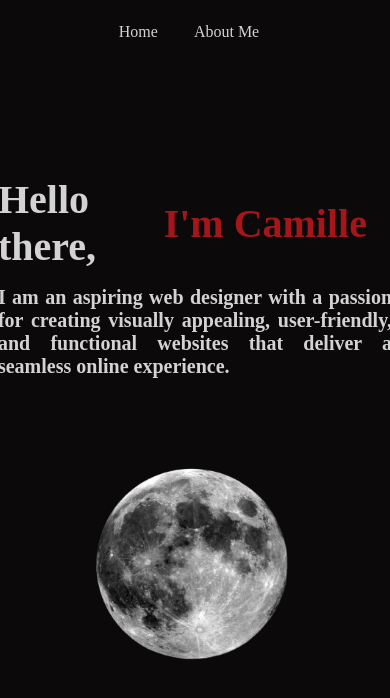
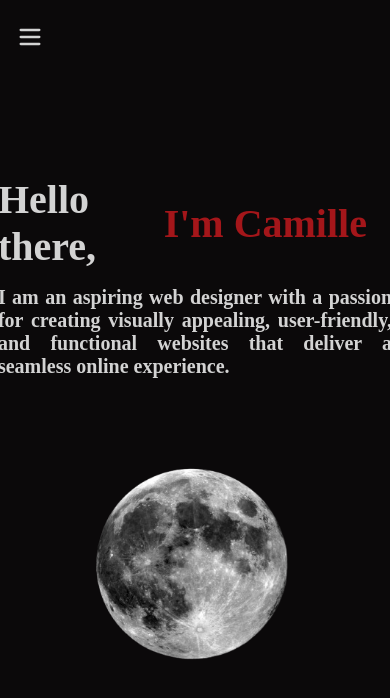
Before and after one commit to camiedump/first-project, a React (Vite) app: page / in a window 390 px wide. Shown: the top 698 px of the page. Built offline with nearby package versions, Linux system fonts and the light colour scheme.

Commit message:
responsive nav

```diff
--- a/package.json
+++ b/package.json
@@ -10,6 +10,7 @@
     "preview": "vite preview"
   },
   "dependencies": {
+    "lucide-react": "^0.477.0",
     "react": "^18.3.1",
     "react-dom": "^18.3.1",
     "react-router-dom": "^7.1.5"
--- a/src/components/Hero.jsx
+++ b/src/components/Hero.jsx
@@ -4,7 +4,6 @@ import myimage from "../assets/moon.png";
 export default function Hero(){
   return(
    <>
-   <section id='home'>
     <div className='details-container'>
     <div className='des'>
       <h1> Hello there, <span class='wave-effect'>I'm Camille</span></h1>
@@ -17,11 +16,8 @@ export default function Hero(){
       <img src={myimage} alt="" />
     </div>
    </div>
-   </section>
 
-   <section id='about-me'>
 
-   </section>
 
    </>
 
--- a/src/components/Nav.jsx
+++ b/src/components/Nav.jsx
@@ -1,17 +1,30 @@
-import { Link } from "react-router-dom"
-import './hero.css'
+import { useState } from "react";
+import { Link } from "react-router-dom";
+import { Menu, X } from "lucide-react";
+import "./hero.css";
 
-export default function Nav(){
-  return(
-   <>
-<nav className="Nav">
-<li>
- <Link to="/" className='nav-link'>Home</Link>
-</li>
-<li>
-  <Link to="/about-me" className='nav-link'>About Me</Link>
-</li>
-</nav>
-</>
-  )
+export default function Nav() {
+  const [isOpen, setIsOpen] = useState(false);
+
+  return (
+    <nav className="nav-container">
+      <div className="nav-content">
+        <button onClick={() => setIsOpen(!isOpen)} className="burger-menu">
+          {isOpen ? <X size={28} /> : <Menu size={28} />}
+        </button>
+        <ul className={`nav-links ${isOpen ? "open" : "closed"}`}>
+          <li>
+            <Link to="/" className="nav-link" onClick={() => setIsOpen(false)}>
+              Home
+            </Link>
+          </li>
+          <li>
+            <Link to="/about-me" className="nav-link" onClick={() => setIsOpen(false)}>
+              About Me
+            </Link>
+          </li>
+        </ul>
+      </div>
+    </nav>
+  );
 }
--- a/src/components/hero.css
+++ b/src/components/hero.css
@@ -19,7 +19,19 @@ section .home{
   width: 100vh;
 }
 
-
+.nav-container {
+  width: 100%;
+  position: fixed;
+  top: 0;
+  left: 0;
+  background-color: transparent;
+  height: 5rem;
+  display: flex;
+  justify-content: space-between;
+  align-items: center;
+  padding: 0 1rem;
+  z-index: 1000;
+}
 
 .Nav {
   width: 100%;
@@ -50,6 +62,12 @@ li:hover {
   color: #a4161a;
 }
 
+.nav-links {
+  display: flex;
+  list-style: none;
+  gap: 1.5rem;
+}
+
 .nav-link {
   color: #d3d3d3;
   text-decoration: none;
@@ -59,6 +77,44 @@ li:hover {
 .nav-link:hover {
   text-decoration: underline;
   color: #a4161a;
+}
+
+.burger-menu {
+  background: none;
+  border: none;
+  cursor: pointer;
+  color: #d3d3d3;
+  font-size: 1.8rem;
+  display: none;
+}
+
+@media (max-width: 768px) {
+  .burger-menu {
+    display: block;
+  }
+
+
+.nav-links {
+  position: absolute;
+  top: 5rem;
+  left: 0;
+  width: 100%;
+  background-color: #0b090a;
+  flex-direction: column;
+  align-items: center;
+  padding: 1rem 0;
+  gap: 1rem;
+  transform: translateY(-200%);
+  transition: transform 0.3s ease-in-out;
+}
+
+.nav-links.open {
+  transform: translateY(0);
+}
+
+.nav-links.closed {
+  transform: translateY(-200%);
+}
 }
 
 h1 {
@@ -123,7 +179,7 @@ h1, h3 {
 
 .details-container {
   color: #d3d3d3;
-  margin-top: 7rem;
+  margin-top: 10rem;
   margin-left: 9rem;
   display: flex;
   justify-content: space-between;
```
Also changed, not shown: 1 other file (tests, documents, lock files or other folders).
